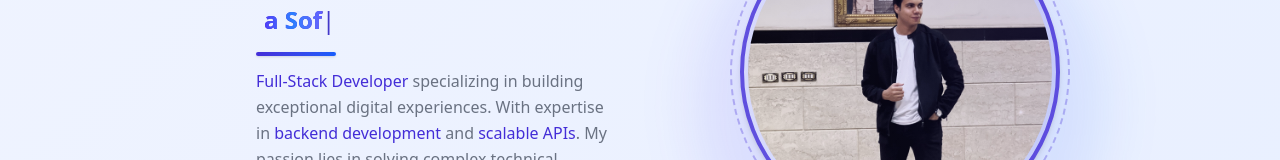
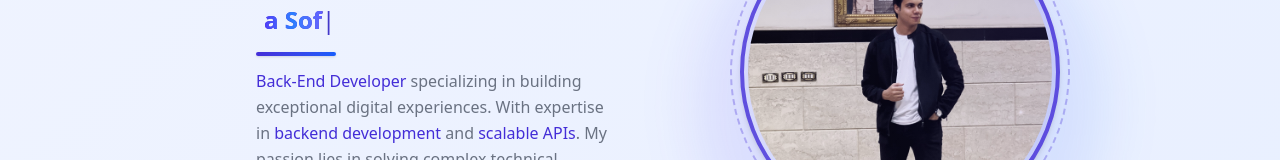
Before and after one commit to Ahmedfahmy8308/MyNextPortfolio, a Next.js app: page / in a window 1280 px wide. Shown: the part 328-488 px from the top of the page. Built offline with nearby package versions, Linux system fonts and the light colour scheme.

Commit message:
Update page.tsx

```diff
--- a/src/app/page.tsx
+++ b/src/app/page.tsx
@@ -444,7 +444,7 @@ export default function Home() {
                     className="text-muted-foreground mb-6 text-base leading-relaxed"
                     initial={{ opacity: 0 }}
                     animate={{ opacity: 1 }}
-                    transition={{ delay: 0.9, duration: 0.8 }}                  >                    <span className="font-medium text-indigo-700 dark:text-indigo-400">Full-Stack Developer</span> specializing in building exceptional digital experiences.
+                    transition={{ delay: 0.9, duration: 0.8 }}                  >                    <span className="font-medium text-indigo-700 dark:text-indigo-400">Back-End Developer</span> specializing in building exceptional digital experiences.
                     With expertise in <span className="font-medium text-indigo-700 dark:text-indigo-400">backend development</span> and
                     <span className="font-medium text-indigo-700 dark:text-indigo-400"> scalable APIs</span>.
                     My passion lies in solving complex technical challenges through elegant solutions,
```
